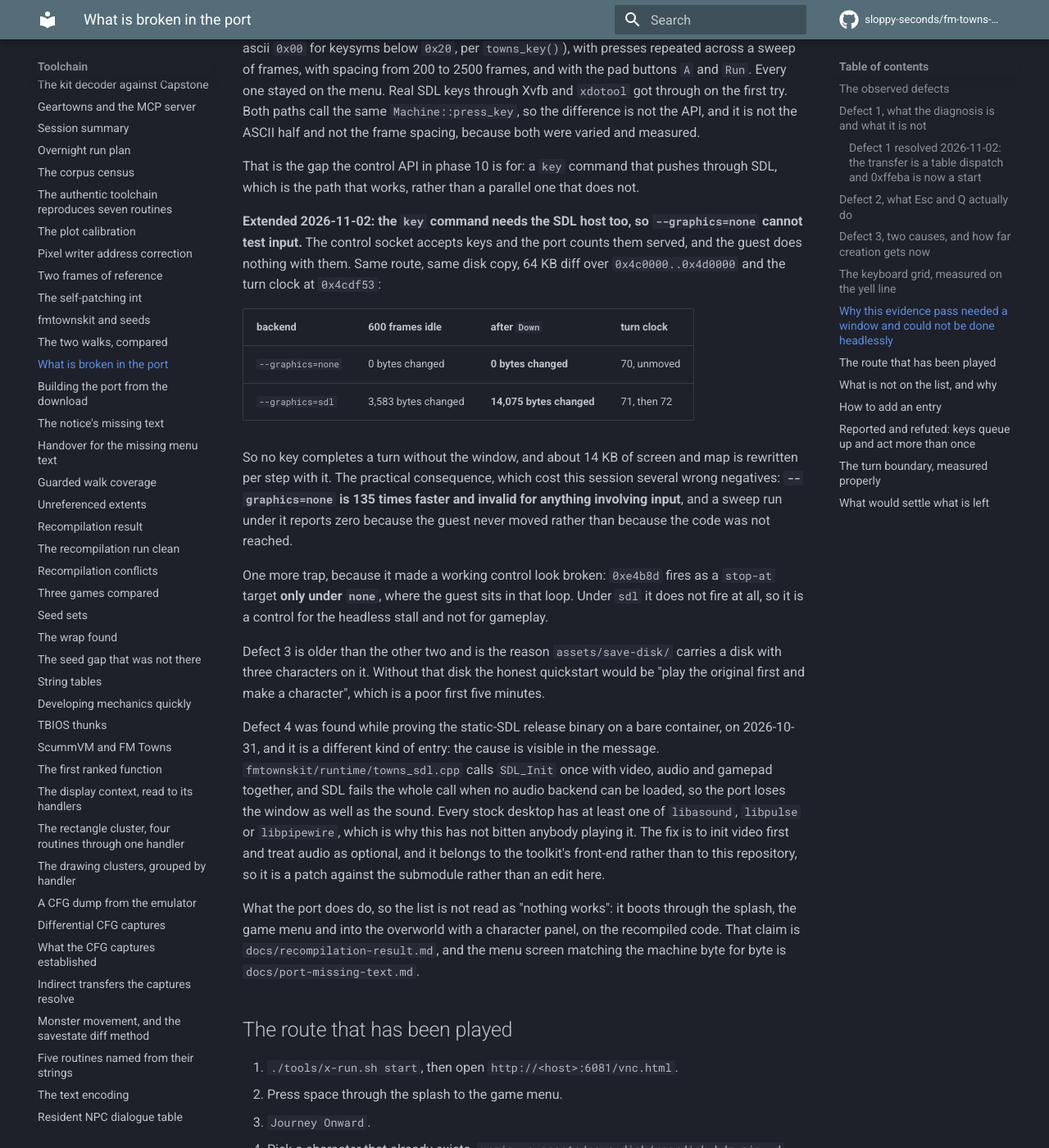
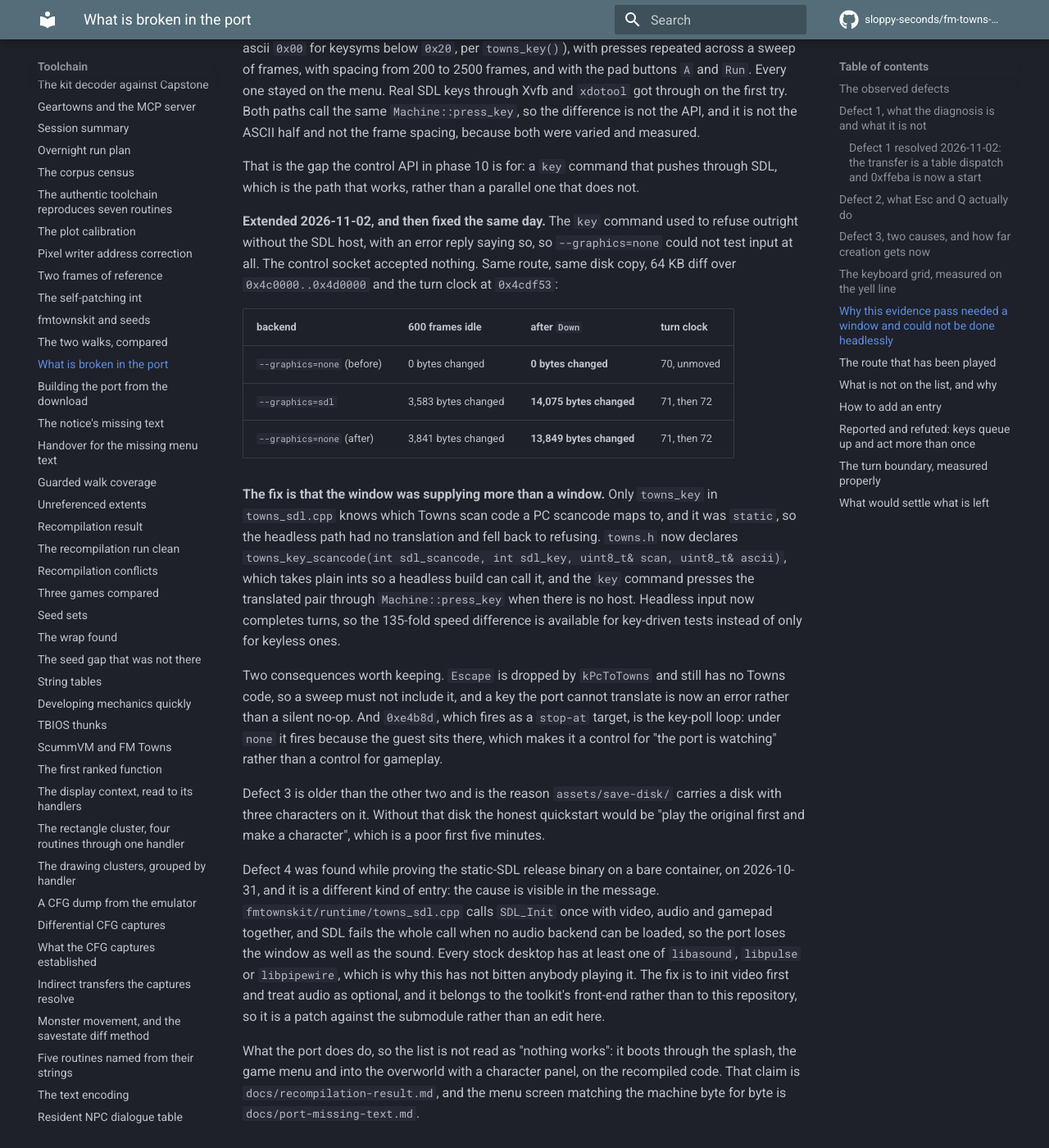
Before and after one commit to sloppy-seconds/fm-towns-ultima, an MkDocs documentation site: the page built from docs/port-defects.md, in a window 1280 px wide and 1400 px high, scrolled down 7935 px. Shown: the whole window at 82% size. Built offline with MkDocs 1.6.1 and Material for MkDocs 9.7.7, drawn with Linux system fonts in a browser that asks for light colours; comment, search, counter and statistics services are not loaded.

Commit message:
port: deliver keys headlessly, and the dispatcher is not part of ordinary play
The key command refused outright without the SDL host, so --graphics=none could not test
input at all. Only towns_key in towns_sdl.cpp knows which Towns scan code a PC scancode maps
to, and it was static, so the headless path had no translation to use.

towns.h now declares towns_key_scancode(int sdl_scancode, int sdl_key, uint8_t& scan,
uint8_t& ascii), taking plain ints so a headless build can call it, and the key command
presses the translated pair through Machine::press_key when there is no host. Same route,
same disk copy:

  none, before   0 bytes changed idle, 0 per step,      turn clock 70 unmoved
  none, after    3841 per 600 idle, 13849 per step,     turn clock 70 -> 71 -> 72
  sdl            3583 per 600 idle, 14075 per step,     turn clock 70 -> 71 -> 72

So key-driven tests get the 135-fold speed difference that was previously only available to
keyless ones.

Two driver bugs had been manufacturing false negatives and are fixed: an error reply passed
unnoticed, so a REFUSED key looked like a key the game ignored, and the sweep alphabet
contained "Esc" where SDL says "Escape" and Escape is dropped by kPcToTowns anyway.

With the key path working, a control that demonstrably fires (0xe4b8d reaches its poll loop),
42 keys covering the alphabet, digits, arrows, space and Return, none of these is reached:

  0xe3188            the direction dispatcher
  0xe33cc            its call 0xe1970
  0xe19f4, 0xe1a24   the two draw calls every case makes
  0xe120c            the shadow

The dispatcher is not the walk animation and not the step redraw, which the 14 KB per step
turned out to be. The consequence for 11c does not depend on any remaining unknown: 0xe120c
cannot be reached from play input, so no scripted route can differential-test it. 11c needs a
target whose caller chain is verified reachable by this instrument, not one that merely sits
somewhere in the game.

Kit patch mirror regenerated as the gate requires.

```diff
--- a/docs/port-defects.md
+++ b/docs/port-defects.md
@@ -249,23 +249,27 @@ half and not the frame spacing, because both were varied and measured.
 That is the gap the control API in phase 10 is for: a `key` command that pushes through SDL, which is the path that
 works, rather than a parallel one that does not.
 
-**Extended 2026-11-02: the `key` command needs the SDL host too, so `--graphics=none` cannot test input.** The control
-socket accepts keys and the port counts them served, and the guest does nothing with them. Same route, same disk copy,
-64 KB diff over `0x4c0000..0x4d0000` and the turn clock at `0x4cdf53`:
+**Extended 2026-11-02, and then fixed the same day.** The `key` command used to refuse outright without the SDL
+host, with an error reply saying so, so `--graphics=none` could not test input at all. The control socket accepted
+nothing. Same route, same disk copy, 64 KB diff over `0x4c0000..0x4d0000` and the turn clock at `0x4cdf53`:
 
 | backend | 600 frames idle | after `Down` | turn clock |
 |---|---|---|---|
-| `--graphics=none` | 0 bytes changed | **0 bytes changed** | 70, unmoved |
+| `--graphics=none` (before) | 0 bytes changed | **0 bytes changed** | 70, unmoved |
 | `--graphics=sdl` | 3,583 bytes changed | **14,075 bytes changed** | 71, then 72 |
+| `--graphics=none` (after) | 3,841 bytes changed | **13,849 bytes changed** | 71, then 72 |
 
-So no key completes a turn without the window, and about 14 KB of screen and map is rewritten per step with it. The
-practical consequence, which cost this session several wrong negatives: **`--graphics=none` is 135 times faster and
-invalid for anything involving input**, and a sweep run under it reports zero because the guest never moved rather
-than because the code was not reached.
+**The fix is that the window was supplying more than a window.** Only `towns_key` in `towns_sdl.cpp` knows which Towns
+scan code a PC scancode maps to, and it was `static`, so the headless path had no translation and fell back to
+refusing. `towns.h` now declares `towns_key_scancode(int sdl_scancode, int sdl_key, uint8_t& scan, uint8_t& ascii)`,
+which takes plain ints so a headless build can call it, and the `key` command presses the translated pair through
+`Machine::press_key` when there is no host. Headless input now completes turns, so the 135-fold speed difference is
+available for key-driven tests instead of only for keyless ones.
 
-One more trap, because it made a working control look broken: `0xe4b8d` fires as a `stop-at` target **only under
-`none`**, where the guest sits in that loop. Under `sdl` it does not fire at all, so it is a control for the headless
-stall and not for gameplay.
+Two consequences worth keeping. `Escape` is dropped by `kPcToTowns` and still has no Towns code, so a sweep must not
+include it, and a key the port cannot translate is now an error rather than a silent no-op. And `0xe4b8d`, which
+fires as a `stop-at` target, is the key-poll loop: under `none` it fires because the guest sits there, which makes it
+a control for "the port is watching" rather than a control for gameplay.
 
 Defect 3 is older than the other two and is the reason `assets/save-disk/` carries a disk with three characters on
 it. Without that disk the honest quickstart would be "play the original first and make a character", which is a
```
Also changed, not shown: docs/plan-port.md (+23 -6 lines), 3 other files.
